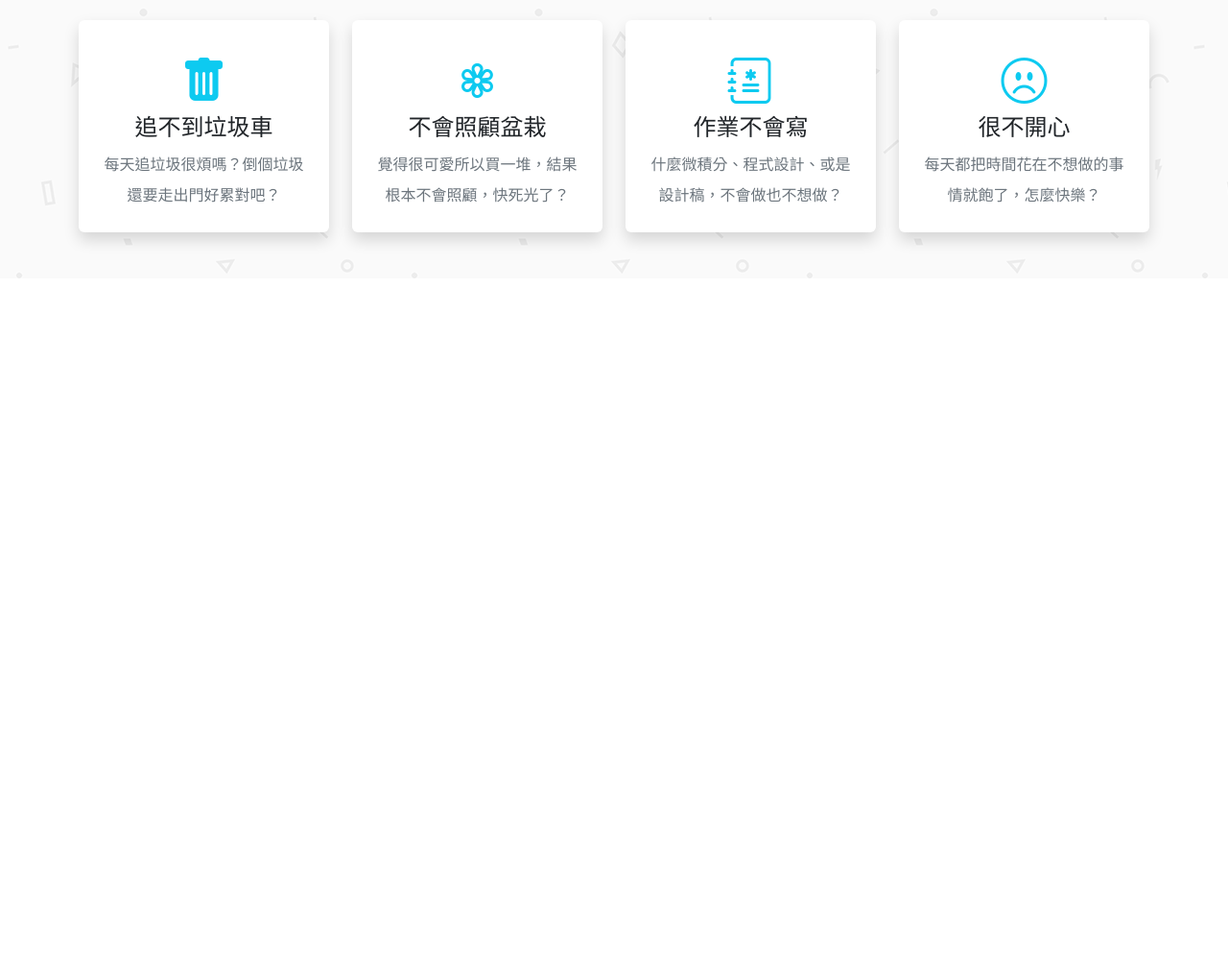
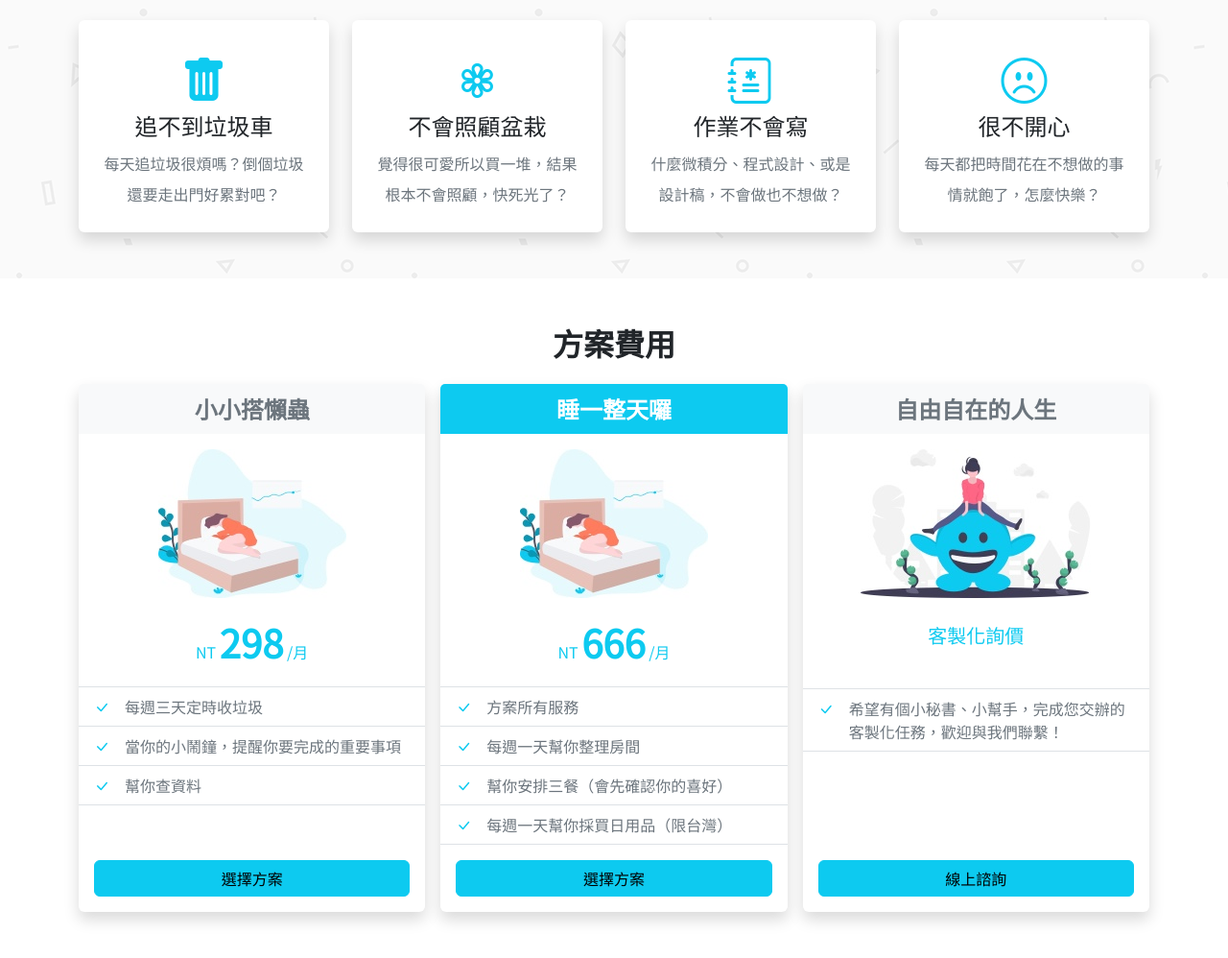
Before and after one commit to chrisluo5311/LANDING_PAGE, a website: page index.html in a window 1280 px wide. Shown: the part 1168-2166 px from the top of the page at 96% size. Before the commit the page ends 1458 px from the top, so only its background shows below. Drawn offline with nearby package versions, Linux system fonts and the light colour scheme.

Commit message:
update 表單響應式卡片排版

```diff
--- a/index.html
+++ b/index.html
@@ -115,8 +115,95 @@
         </div>
     </section>
 
-    <section>
+    <section class="py-5 container">
+        <h2 class="text-center mb-4 fw-bold">方案費用</h2>
+        <div class="row row-cols-1 row-cols-lg-3 g-4 g-lg-3">
+            <div class="col">
+                <div class="card border-0 shadow h-100">
+                    <div class="card-header border-0 text-center bg-light text-secondary fs-4 fw-bold">
+                        小小搭懶蟲
+                    </div>
+                    <div class="card-body text-center flex-grow-0">
+                        <img src="./images/plan02.jpg" class="img-fluid" alt="">
+                        <div class="text-info mt-3">
+                            NT <strong class="fs-1">298</strong> /月
+                        </div>
+                    </div>
+                    <ul class="list-group list-group-flush border-top border-bottom">
+                        <li class="list-group-item text-secondary ps-5">
+                            <i class="bi bi-check-lg text-info position-absolute start-0 ms-3"></i>
+                            每週三天定時收垃圾
+                        </li>
+                        <li class="list-group-item text-secondary ps-5">
+                            <i class="bi bi-check-lg text-info position-absolute start-0 ms-3"></i>
+                            當你的小鬧鐘，提醒你要完成的重要事項
+                        </li>
+                        <li class="list-group-item text-secondary ps-5">
+                            <i class="bi bi-check-lg text-info position-absolute start-0 ms-3"></i>
+                            幫你查資料
+                        </li>
+                    </ul>
+                    <div class="card-body d-flex align-items-end">
+                        <button type="button" class="btn btn-info w-100">選擇方案</button>
+                    </div>
+                </div>
+            </div>
+            <div class="col">
+                <div class="card border-0 shadow h-100">
+                    <div class="card-header border-0 text-center bg-info text-white fs-4 fw-bold">
+                        睡一整天囉
+                    </div>
+                    <div class="card-body text-center">
+                        <img src="./images/plan02.jpg" class="img-fluid" alt="">
+                        <div class="text-info mt-3">
+                            NT <strong class="fs-1">666</strong> /月
+                        </div>
+                    </div>
+                    <ul class="list-group list-group-flush border-top border-bottom">
+                        <li class="list-group-item text-secondary ps-5">
+                            <i class="bi bi-check-lg text-info position-absolute start-0 ms-3"></i>
+                            方案所有服務
+                        </li>
+                        <li class="list-group-item text-secondary ps-5">
+                            <i class="bi bi-check-lg text-info position-absolute start-0 ms-3"></i>
+                            每週一天幫你整理房間
+                        </li>
+                        <li class="list-group-item text-secondary ps-5">
+                            <i class="bi bi-check-lg text-info position-absolute start-0 ms-3"></i>
+                            幫你安排三餐（會先確認你的喜好）
+                        </li>
+                        <li class="list-group-item text-secondary ps-5">
+                            <i class="bi bi-check-lg text-info position-absolute start-0 ms-3"></i>每週一天幫你採買日用品（限台灣）
+                        </li>
+                    </ul>
+                    <div class="card-body">
+                        <button type="button" class="btn btn-info w-100">選擇方案</button>
+                    </div>
+                </div>
+            </div>
+            <div class="col">
+                <div class="card border-0 shadow h-100">
+                    <div class="card-header border-0 text-center bg-light text-secondary fs-4 fw-bold">
+                        自由自在的人生
+                    </div>
+                    <div class="card-body text-center flex-grow-0">
+                        <img src="./images/plan03.jpg" class="img-fluid" alt="">
+                        <div class="text-info my-4 fs-5">
+                            客製化詢價
+                        </div>
+                    </div>
+                    <ul class="list-group list-group-flush border-top border-bottom">
+                        <li class="list-group-item text-secondary ps-5">
+                            <i class="bi bi-check-lg text-info position-absolute start-0 ms-3"></i>
+                            希望有個小秘書、小幫手，完成您交辦的客製化任務，歡迎與我們聯繫！
+                        </li>
 
+                    </ul>
+                    <div class="card-body d-flex align-items-end">
+                        <button type="button" class="btn btn-info w-100">線上諮詢</button>
+                    </div>
+                </div>
+            </div>
     </section>
 
     <script
```
